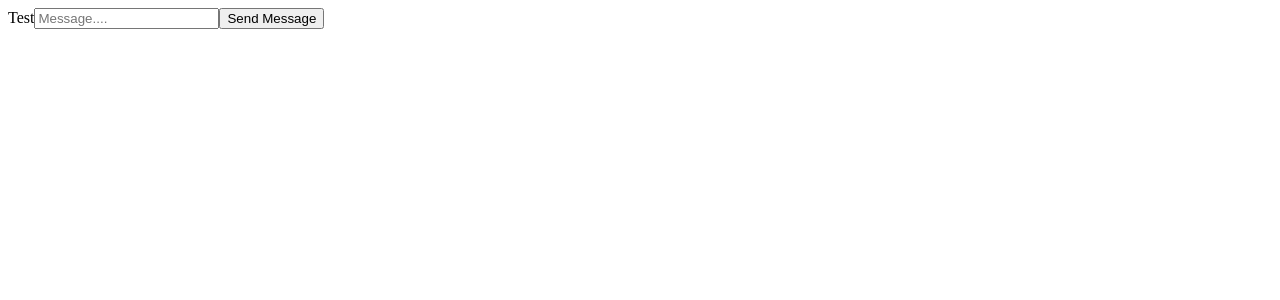
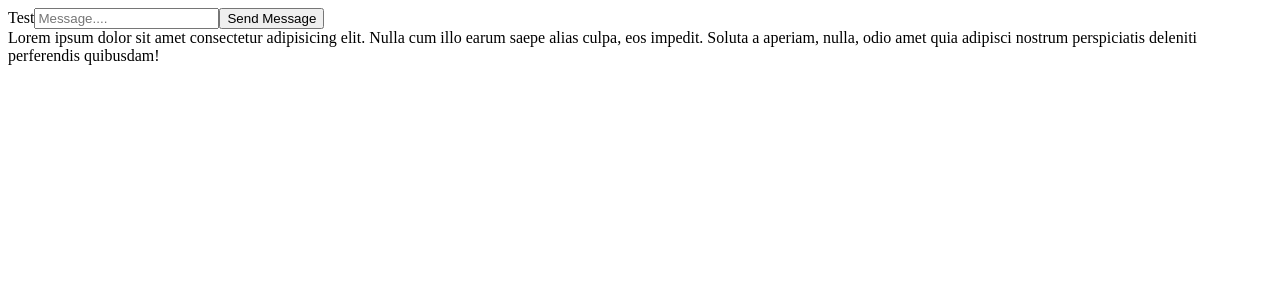
Before and after one commit to Desturo/react-frontend, a React (Create React App) app: page / in a window 1280 px wide. Shown: the top 300 px of the page. Built offline with nearby package versions, Linux system fonts and the light colour scheme; no server answers.

Commit message:
test deploy from laptop

```diff
--- a/src/App.jsx
+++ b/src/App.jsx
@@ -16,6 +16,7 @@ function App() {
       Test
       <input placeholder='Message....'/>
       <button onClick={sendMessage}>Send Message</button>
+      <div>Lorem ipsum dolor sit amet consectetur adipisicing elit. Nulla cum illo earum saepe alias culpa, eos impedit. Soluta a aperiam, nulla, odio amet quia adipisci nostrum perspiciatis deleniti perferendis quibusdam!</div>
     </div>
   );
 }
```
